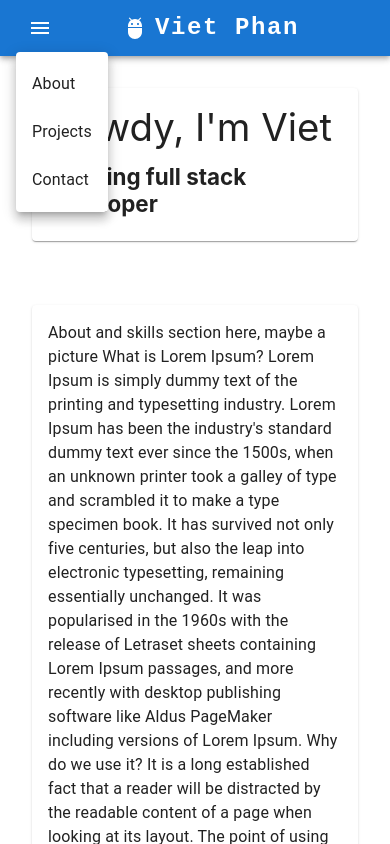
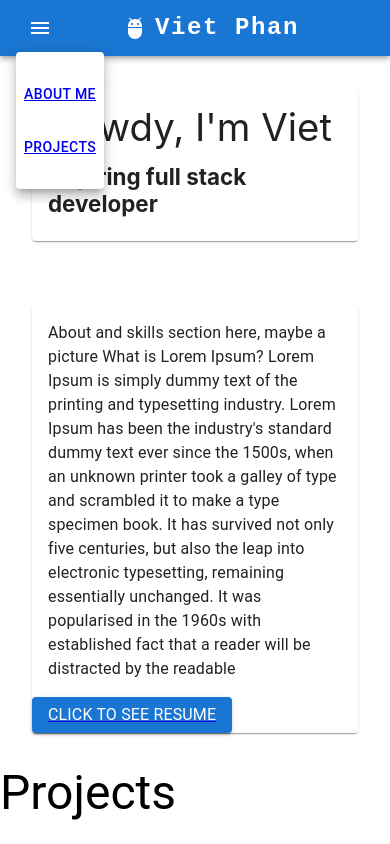
Before and after one commit to v8phan-zz/portfolio2, a React (Create React App) app: page / in a window 390 px wide. Both pictures are taken after a click on the button 40 px from the left and 28 px from the top of the page. Shown: the top 844 px of the page. Built offline with nearby package versions, Linux system fonts and the light colour scheme.

Commit message:
hooked up navbar in mobile

```diff
--- a/src/components/About.js
+++ b/src/components/About.js
@@ -28,47 +28,8 @@ const About = () => {
           scrambled it to make a type specimen book. It has survived not only
           five centuries, but also the leap into electronic typesetting,
           remaining essentially unchanged. It was popularised in the 1960s with
-          the release of Letraset sheets containing Lorem Ipsum passages, and
-          more recently with desktop publishing software like Aldus PageMaker
-          including versions of Lorem Ipsum. Why do we use it? It is a long
           established fact that a reader will be distracted by the readable
-          content of a page when looking at its layout. The point of using Lorem
-          Ipsum is that it has a more-or-less normal distribution of letters, as
-          opposed to using 'Content here, content here', making it look like
-          readable English. Many desktop publishing packages and web page
-          editors now use Lorem Ipsum as their default model text, and a search
-          for 'lorem ipsum' will uncover many web sites still in their infancy.
-          Various versions have evolved over the years, sometimes by accident,
-          sometimes on purpose (injected humour and the like). Where does it
-          come from? Contrary to popular belief, Lorem Ipsum is not simply
-          random text. It has roots in a piece of classical Latin literature
-          from 45 BC, making it over 2000 years old. Richard McClintock, a Latin
-          professor at Hampden-Sydney College in Virginia, looked up one of the
-          more obscure Latin words, consectetur, from a Lorem Ipsum passage, and
-          going through the cites of the word in classical literature,
-          discovered the undoubtable source. Lorem Ipsum comes from sections
-          1.10.32 and 1.10.33 of "de Finibus Bonorum et Malorum" (The Extremes
-          of Good and Evil) by Cicero, written in 45 BC. This book is a treatise
-          on the theory of ethics, very popular during the Renaissance. The
-          first line of Lorem Ipsum, "Lorem ipsum dolor sit amet..", comes from
-          a line in section 1.10.32. The standard chunk of Lorem Ipsum used
-          since the 1500s is reproduced below for those interested. Sections
-          1.10.32 and 1.10.33 from "de Finibus Bonorum et Malorum" by Cicero are
-          also reproduced in their exact original form, accompanied by English
-          versions from the 1914 translation by H. Rackham. Where can I get
-          some? There are many variations of passages of Lorem Ipsum available,
-          but the majority have suffered alteration in some form, by injected
-          humour, or randomised words which don't look even slightly believable.
-          If you are going to use a passage of Lorem Ipsum, you need to be sure
-          there isn't anything embarrassing hidden in the middle of text. All
-          the Lorem Ipsum generators on the Internet tend to repeat predefined
-          chunks as necessary, making this the first true generator on the
-          Internet. It uses a dictionary of over 200 Latin words, combined with
-          a handful of model sentence structures, to generate Lorem Ipsum which
-          looks reasonable. The generated Lorem Ipsum is therefore always free
-          from repetition, injected humour, or non-characteristic words etc. 5
-          paragraphs words bytes lists Start with 'Lorem ipsum dolor sit
-          amet...'
+
         </Typography>
         <Button variant="contained">
           <a href={cv} target="_blank" rel="noreferrer">
--- a/src/components/Navbar.js
+++ b/src/components/Navbar.js
@@ -11,7 +11,7 @@ import MenuIcon from "@mui/icons-material/Menu";
 import MenuItem from "@mui/material/MenuItem";
 import AdbIcon from "@mui/icons-material/Adb";
 
-const pages = ["About", "Projects", "Contact"];
+//const pages = ["About", "Projects", "Contact"];
 
 const Navbar = () => {
   const [anchorElNav, setAnchorElNav] = React.useState(null);
@@ -74,11 +74,33 @@ const Navbar = () => {
                 display: { xs: "block", md: "none" },
               }}
             >
-              {pages.map((page) => (
+              <Button
+              onClick={handleCloseNavMenu}
+              sx={{
+                my: 2,
+                color: "white",
+                display: "block",
+                textDecoration: "none",
+              }}
+            >
+              <a href="#abtme">About Me</a>
+            </Button>
+            <Button
+              onClick={handleCloseNavMenu}
+              sx={{
+                my: 2,
+                color: "white",
+                display: "block",
+                textDecoration: "none",
+              }}
+            >
+              <a href="#projects">Projects</a>
+            </Button>
+              {/* {pages.map((page) => (
                 <MenuItem key={page} onClick={handleCloseNavMenu}>
                   <Typography textAlign="center">{page}</Typography>
                 </MenuItem>
-              ))}
+              ))} */}
             </Menu>
           </Box>
           <AdbIcon sx={{ display: { xs: "flex", md: "none" }, mr: 1 }} />
@@ -101,17 +123,7 @@ const Navbar = () => {
             Viet Phan
           </Typography>
           <Box sx={{ flexGrow: 1, display: { xs: "none", md: "flex" } }}>
-            {/* {pages.map((page) => (
-              <Button
-                href={page}
-                key={page}
-                onClick={handleCloseNavMenu}
-                sx={{ my: 2, color: "white", display: "block" }}
-              >
-                {page}
-              </Button>
-            ))} */}
-                        <Button
+            <Button
               onClick={handleCloseNavMenu}
               sx={{
                 my: 2,
```
